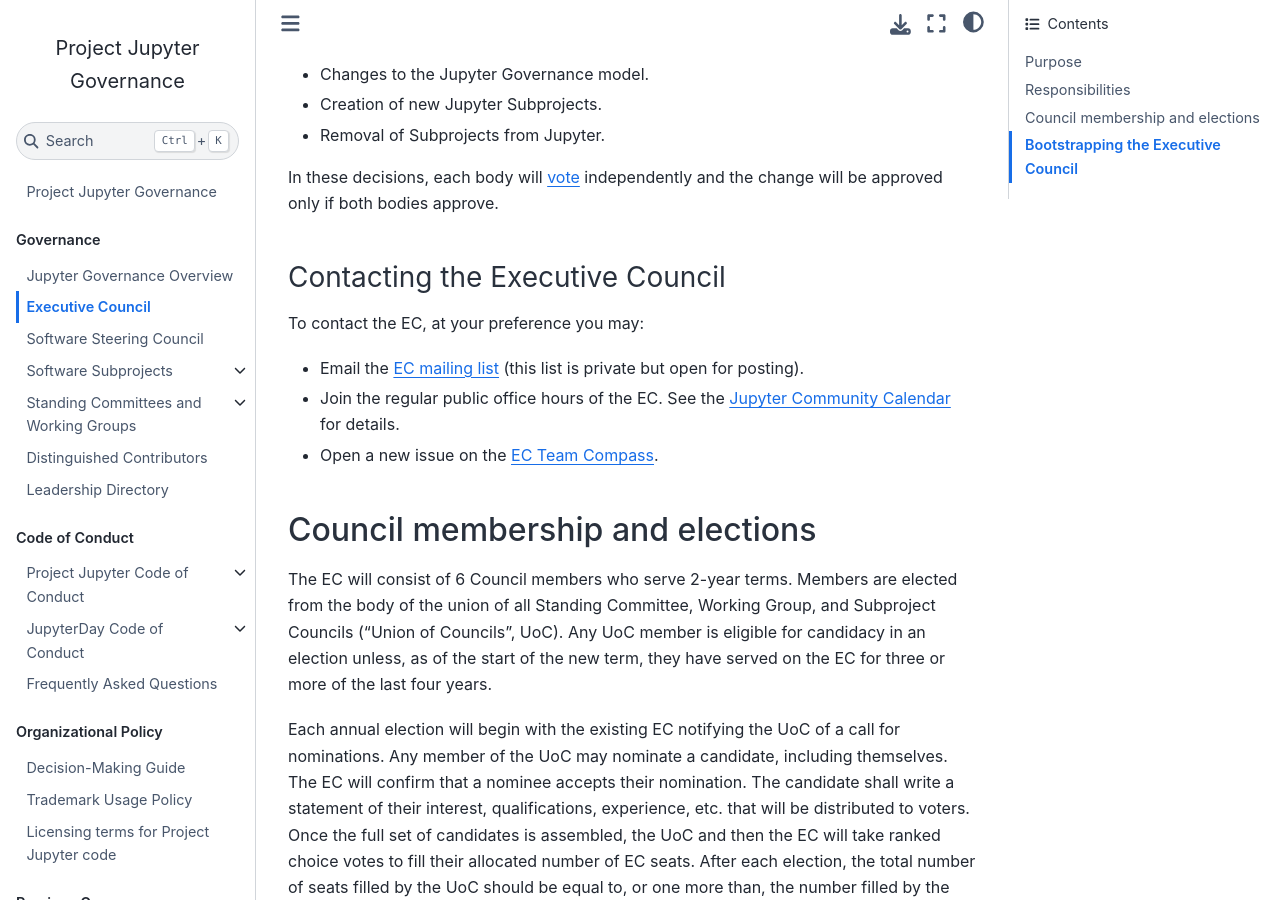
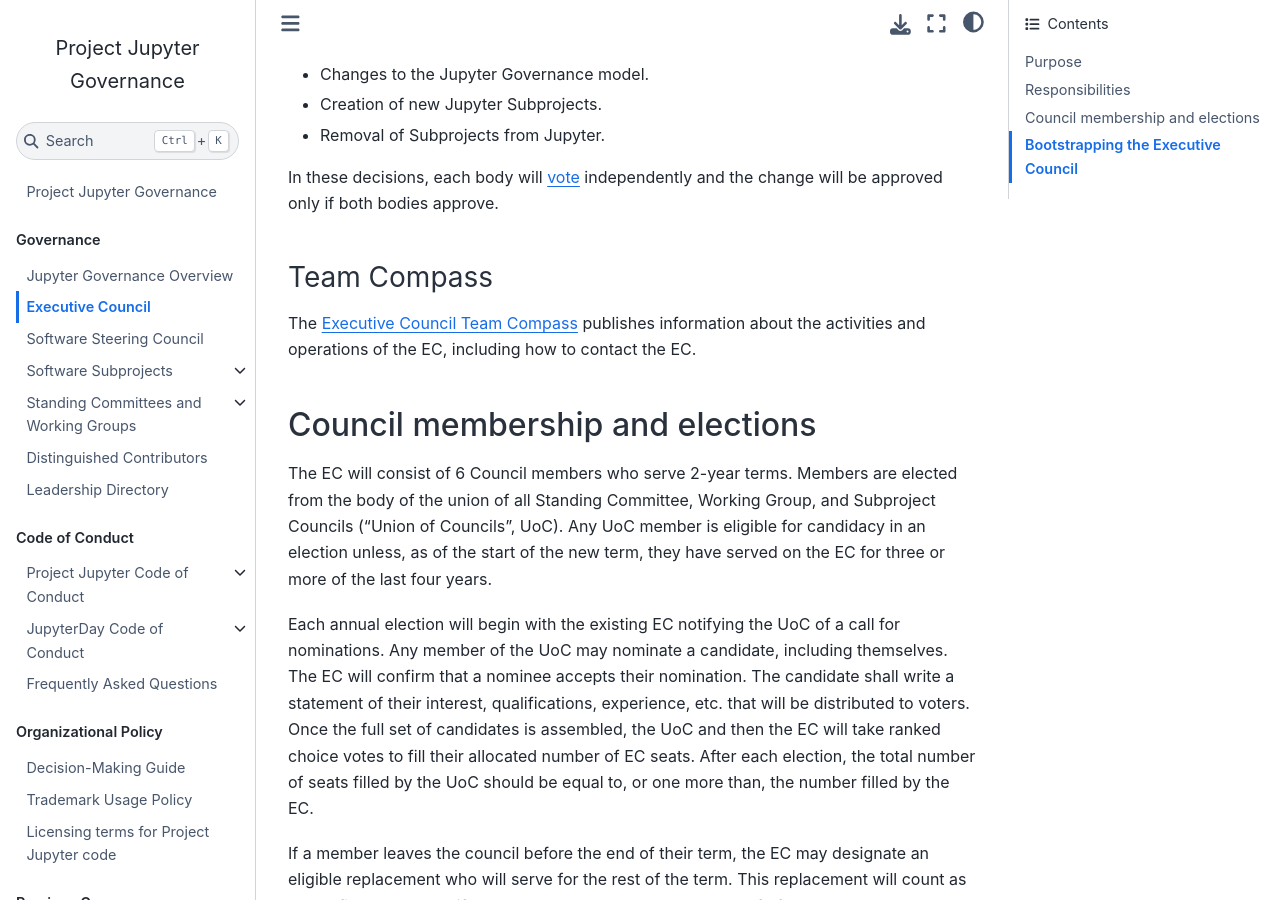
Before and after one commit to jupyter/governance, a Jupyter Book: the page built from executive_council.md, in a window 1280 px wide and 900 px high, scrolled down 1718 px. Built offline with Jupyter Book 1.0.4 settings and Sphinx 7.4.7 and the Sphinx Book theme 1.1.4, drawn with Linux system fonts in a browser that asks for light colours; pages that are not in the unit, such as notebooks, are missing from menus.

Commit message:
Point to EC team compass from governance docs

```diff
--- a/executive_council.md
+++ b/executive_council.md
@@ -41,13 +41,9 @@
 
 In these decisions, each body will [vote](decision_making.md) independently and the change will be approved only if both bodies approve.
 
-### Contacting the Executive Council
+### Team Compass
 
-To contact the EC, at your preference you may:
-
-* Email the [EC mailing list](mailto:jupyter-executive-council@googlegroups.com) (this list is private but open for posting).
-* Join the regular public office hours of the EC. See the [Jupyter Community Calendar](https://discourse.jupyter.org/t/jupyter-community-calendar/2485) for details.
-* Open a new issue on the [EC Team Compass](https://github.com/jupyter/executive-council-team-compass/issues/new).
+The [Executive Council Team Compass](https://executive-council-team-compass.readthedocs.io/en/latest/) publishes information about the activities and operations of the EC, including how to contact the EC.
 
 ## Council membership and elections
 
```
